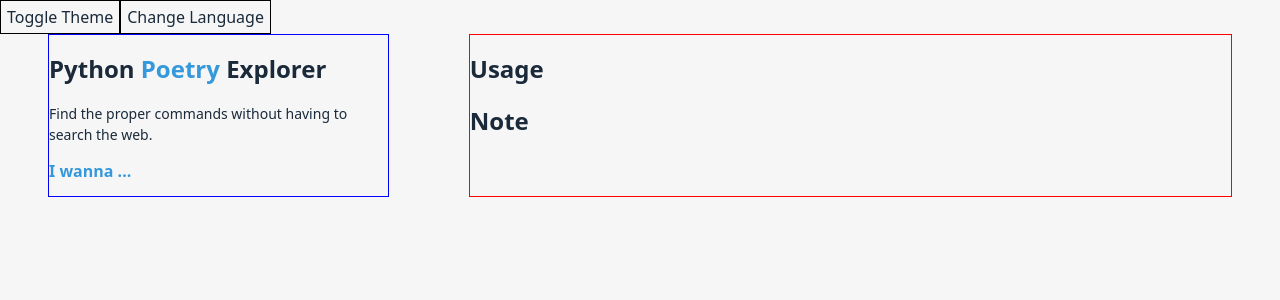
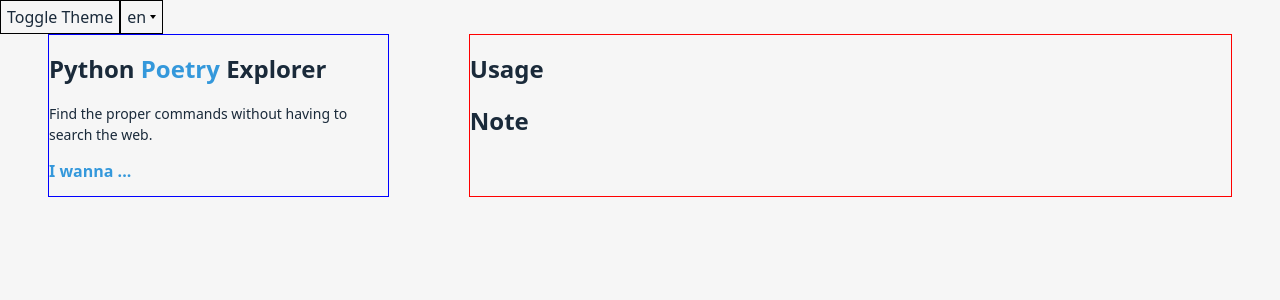
Before and after one commit to carmineDYJ/go-slice-explorer, a React (Vite) app: page / in a window 1280 px wide. Shown: the top 300 px of the page. Built offline with nearby package versions, Linux system fonts and the light colour scheme.

Commit message:
feat(i18n): dropdown language select implemented

```diff
--- a/src/App.tsx
+++ b/src/App.tsx
@@ -9,8 +9,11 @@
 import Options from "./components/Options";
 import Results from "./components/Results";
 import GlobalStyle from "./styles/globalStyle";
+import { Language, Languages } from "./i18n/config";
 
 const Button = styled.button``;
+const Select = styled.select``;
+const Option = styled.option``;
 const H1 = styled.h1``;
 const H1Span = styled.span`
   color: ${(props) => props.theme.themeColor};
@@ -52,7 +55,13 @@
     <ThemeProvider theme={theme}>
       <GlobalStyle />
       <Button onClick={toggleTheme}>Toggle Theme</Button>
-      <Button onClick={() => changeLanguage("zh")}>Change Language</Button>
+      <Select
+        onChange={(event) => changeLanguage(event.target.value as Language)}
+      >
+        {Object.keys(Languages).map((language, index) => (
+          <Option key={index}>{language}</Option>
+        ))}
+      </Select>
       <Wrapper>
         <Aside>
           <H1>
--- a/src/i18n/config.ts
+++ b/src/i18n/config.ts
@@ -3,7 +3,7 @@
 import en from "./en.json";
 import zh from "./zh.json";
 
-const Languages = {
+export const Languages = {
   en: en,
   zh: zh,
 };
@@ -16,7 +16,7 @@
   }
 }
 
-const resources: Record<string, ResourceLanguage> | undefined = {
+const resources: Record<string, ResourceLanguage> = {
   en: {
     translation: en,
   },
```
